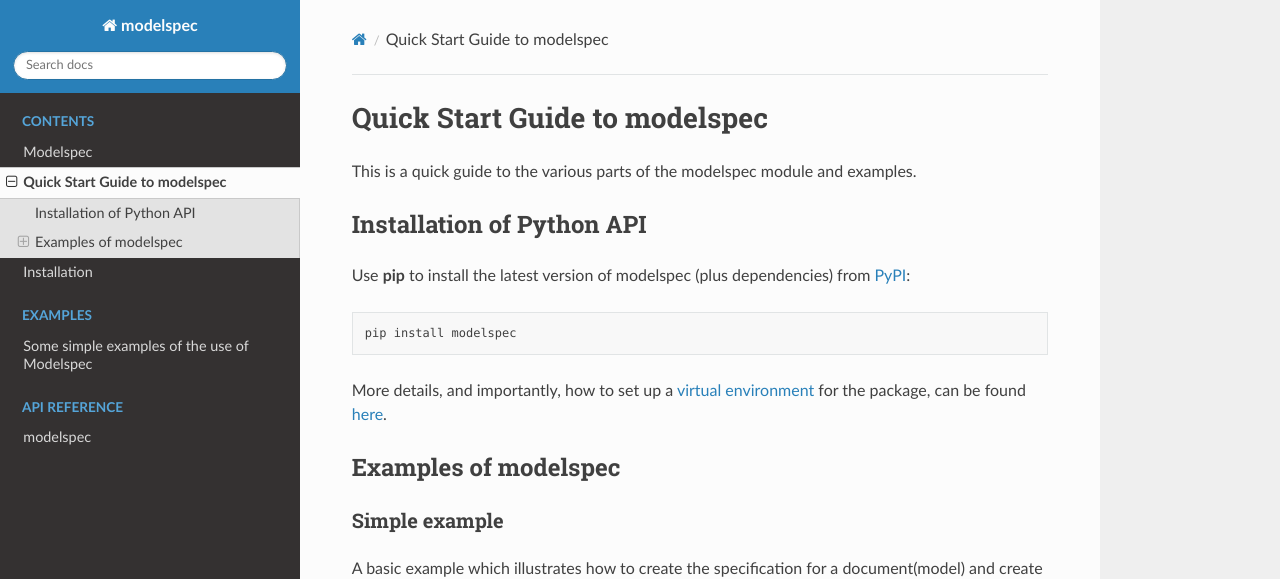
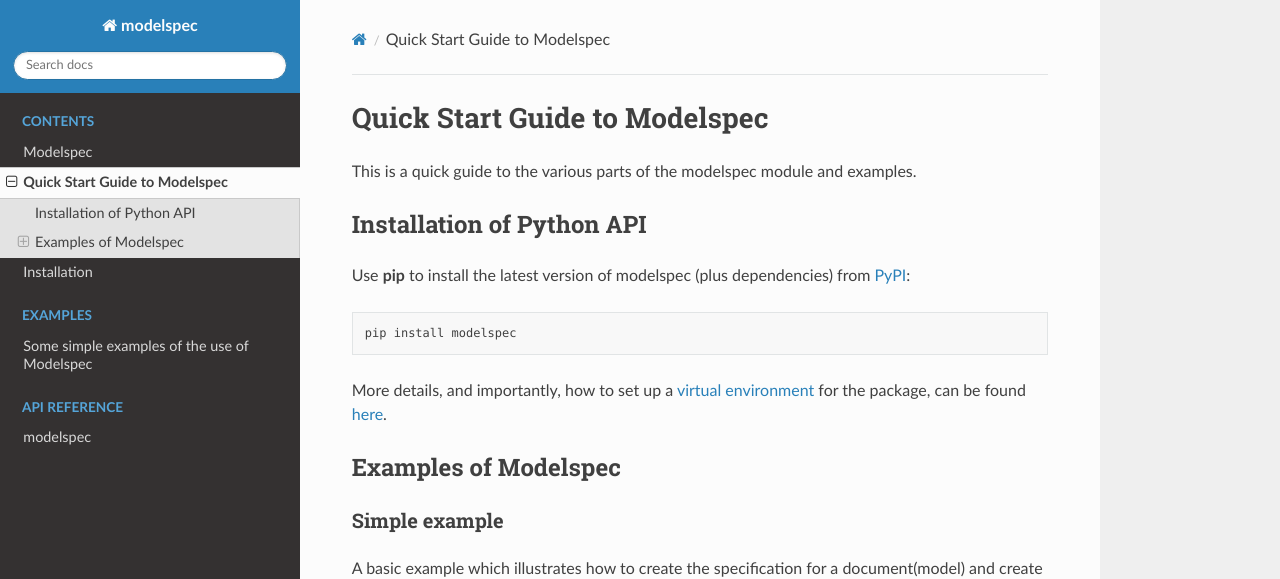
Before and after one commit to ModECI/modelspec, a Sphinx documentation site: the page built from docs/sphinx/source/api/QuickStart.md, in a window 1280 px wide and 1230 px high. Shown: the top 579 px of the window. Built offline with Sphinx 7.4.7 and the Read the Docs theme 2.0.0, drawn with Linux system fonts in a browser that asks for light colours.

```diff
--- a/docs/sphinx/source/api/QuickStart.md
+++ b/docs/sphinx/source/api/QuickStart.md
@@ -1,4 +1,4 @@
-# Quick Start Guide to modelspec
+# Quick Start Guide to Modelspec
 
 This is a quick guide to the various parts of the modelspec module and examples.
 
@@ -11,7 +11,7 @@ pip install modelspec
 
 More details, and importantly, how to set up a [virtual environment](https://virtualenv.pypa.io/en/latest/) for the package, can be found [here](Installation).
 
-## Examples of modelspec
+## Examples of Modelspec
 
 ### Simple example
 
--- a/docs/sphinx/source/index.rst
+++ b/docs/sphinx/source/index.rst
@@ -5,7 +5,7 @@
 
 :github_url: https://github.com/ModECI/modelspec
 
-Welcome to modelspec's documentation
+Welcome to Modelspec's documentation
 =======================================
 
 Modelspec is an open source, community-supported standard library used for specifying the structure of models
```
Also changed, not shown: docs/sphinx/source/api/Installation.md (+1 -1 lines).
